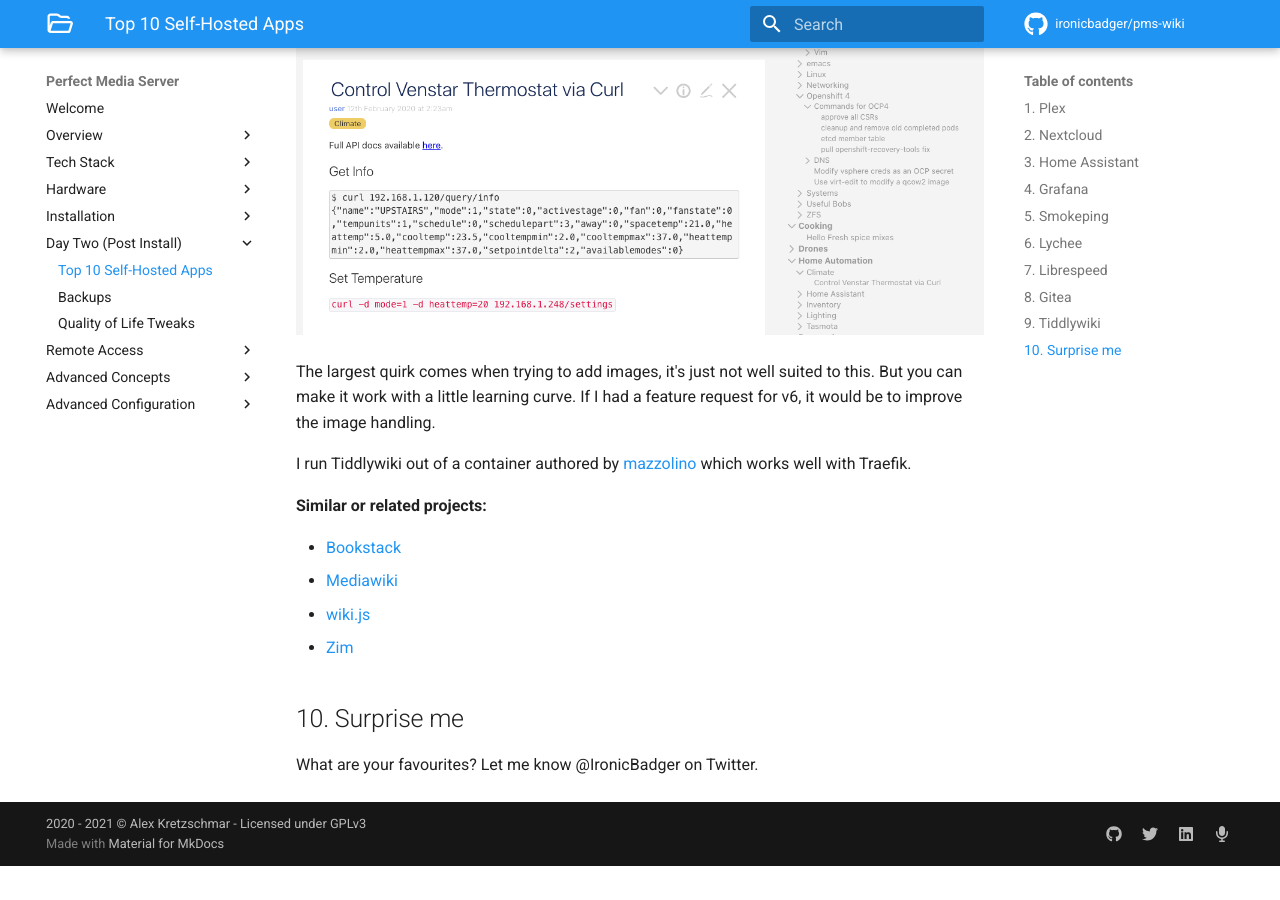
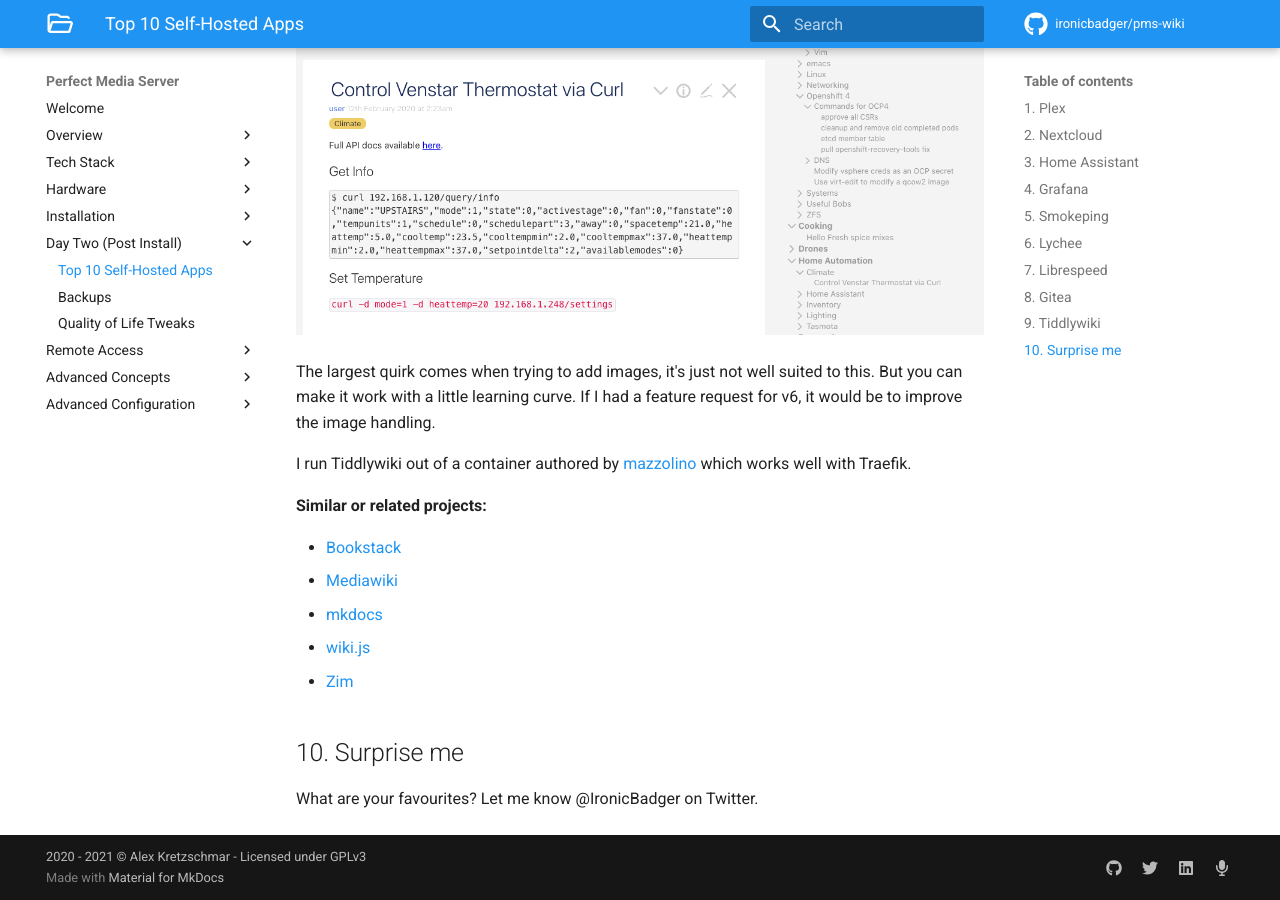
Before and after one commit to ironicbadger/pms-wiki, an MkDocs documentation site: the page built from docs/day-two/top10apps.md, in a window 1280 px wide and 900 px high, scrolled down 9019 px. Built offline with MkDocs 1.6.1 and Material for MkDocs 9.7.7, drawn with Linux system fonts in a browser that asks for light colours; some web fonts are replaced; comment, search, counter and statistics services are not loaded; before the commit the page ends 9885 px from its top, so only the background shows below that.

Commit message:
added mkdocs mention

```diff
--- a/docs/day-two/top10apps.md
+++ b/docs/day-two/top10apps.md
@@ -146,6 +146,7 @@ I run Tiddlywiki out of a container authored by [mazzolino](https://hub.docker.c
 
 * [Bookstack](https://www.bookstackapp.com/)
 * [Mediawiki](https://www.mediawiki.org/wiki/MediaWiki)
+* [mkdocs](https://mkdocs.org)
 * [wiki.js](https://wiki.js)
 * [Zim](https://zim-wiki.org/)
 
```
